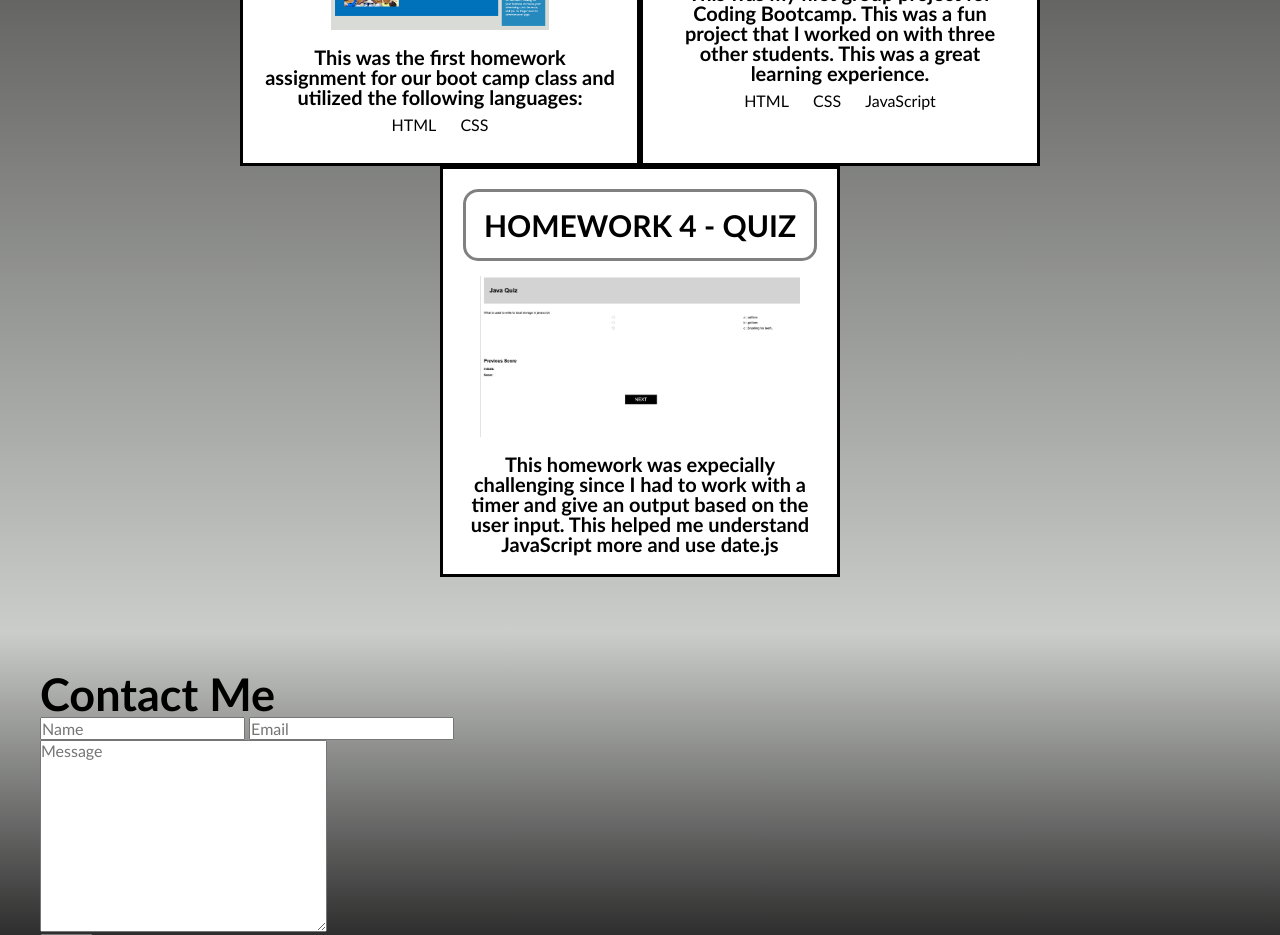
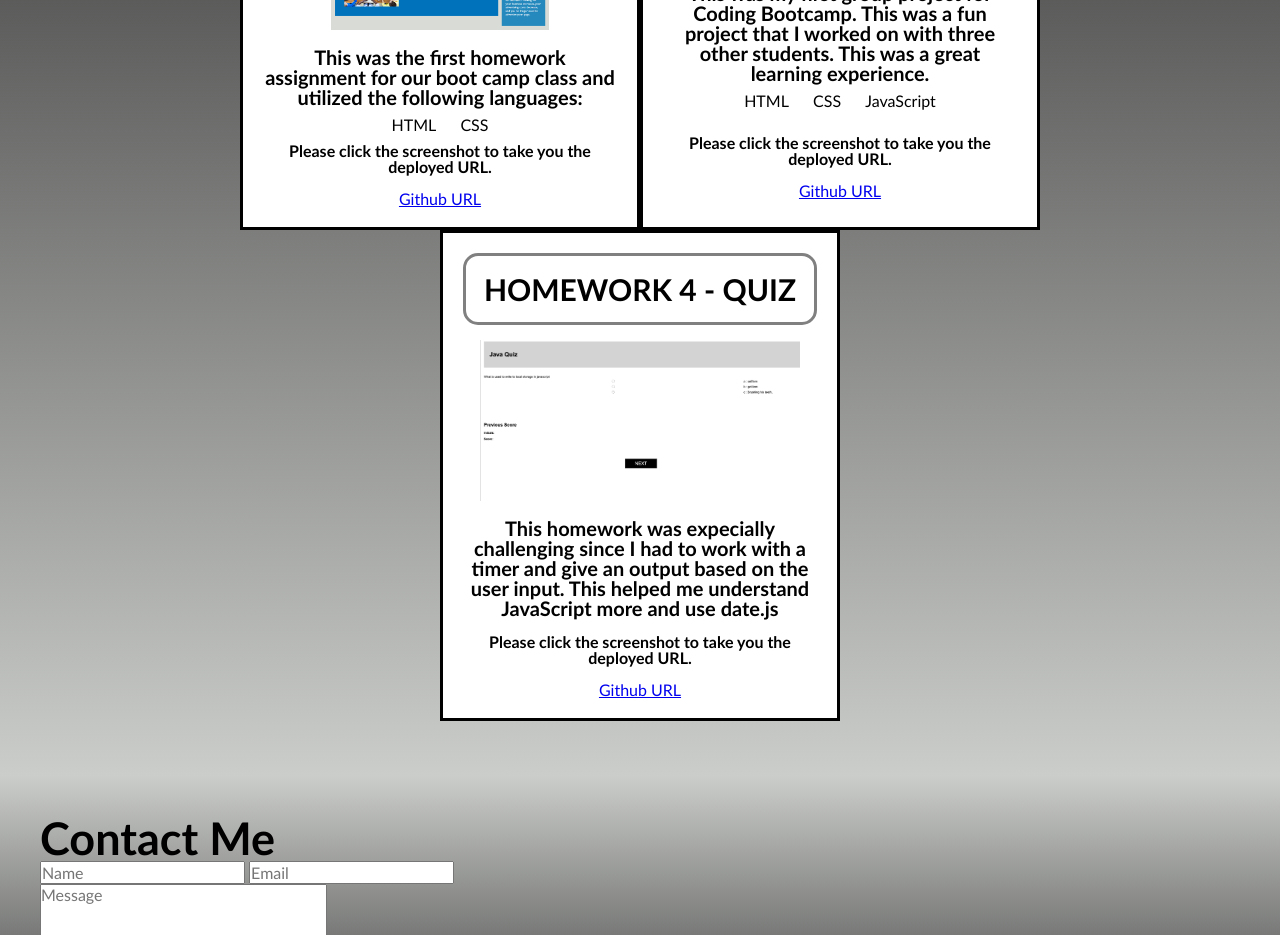
Before and after one commit to gannacon/02_portfolio1, a plain HTML site: page index.html in a window 1280 px wide. Shown: the part 1080-2015 px from the top of the page. Drawn offline with Linux system fonts and the light colour scheme.

Commit message:
ffixing project cards

```diff
--- a/index.html
+++ b/index.html
@@ -66,6 +66,9 @@
                             CSS
                         </li>
                     </ul>
+                    <h4>Please click the screenshot to take you the deployed URL.</h4>
+                    <br>
+                    <a href="https://github.com/gannacon/01_a11y" target="_blank">Github URL</a>
                 </div>
                 <div class="projectcard p2">
                     <h2> FIRST PROJECT</h2>
@@ -88,6 +91,11 @@
                             JavaScript
                         </li>
                     </ul>
+                    <br>
+                    <h4>Please click the screenshot to take you the deployed URL.</h4>
+                    <br>
+                    <a href="https://github.com/gannacon/Project_1" target="_blank">Github URL</a>
+
                 </div>
                 <div class="projectcard p3">
                     <h2> HOMEWORK 4 - QUIZ</h2>
@@ -97,6 +105,11 @@
                     <p>
                         <h3>This homework was expecially challenging since I had to work with a timer and give an output based on the user input. This helped me understand JavaScript more and use date.js</h3>
                     </p>
+                    <br>
+                    <h4>Please click the screenshot to take you the deployed URL.</h4>
+                    <br>
+                    <a href="https://github.com/gannacon/Homework_04_Quiz" target="_blank">Github URL</a>
+
                 </div>
             </div>
         </section>
```
